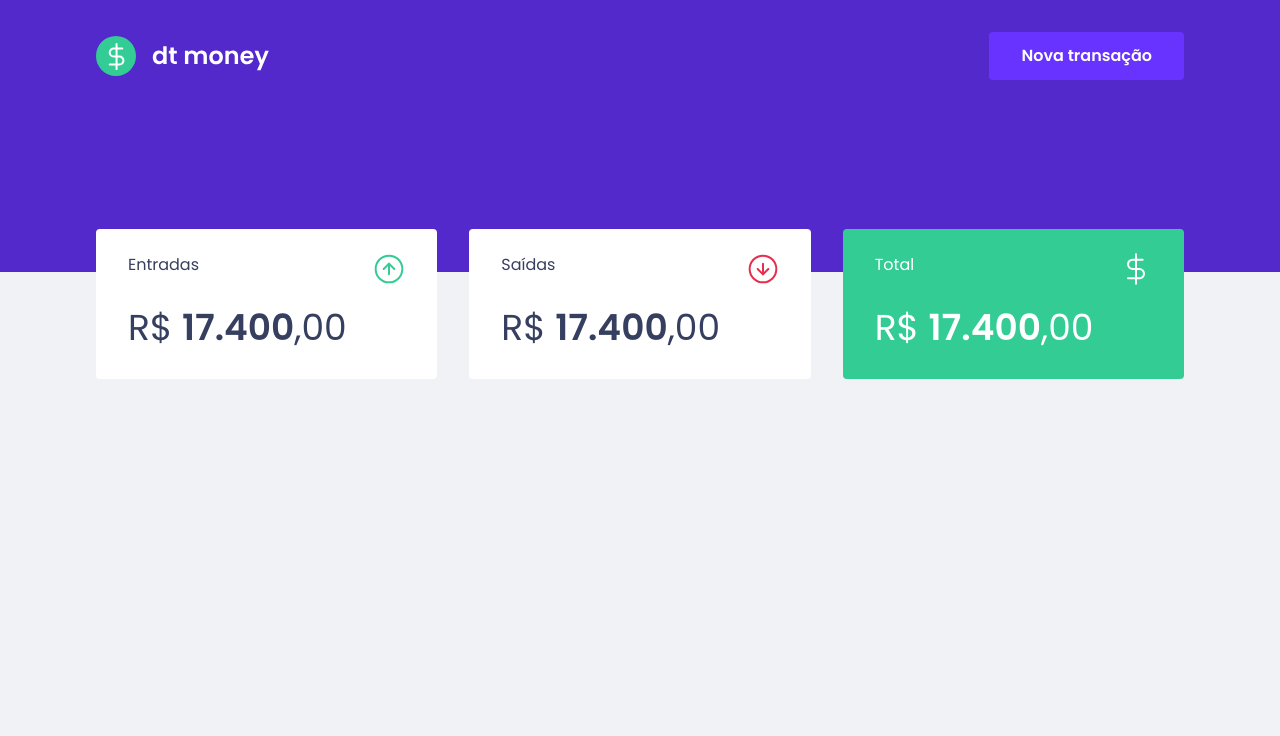
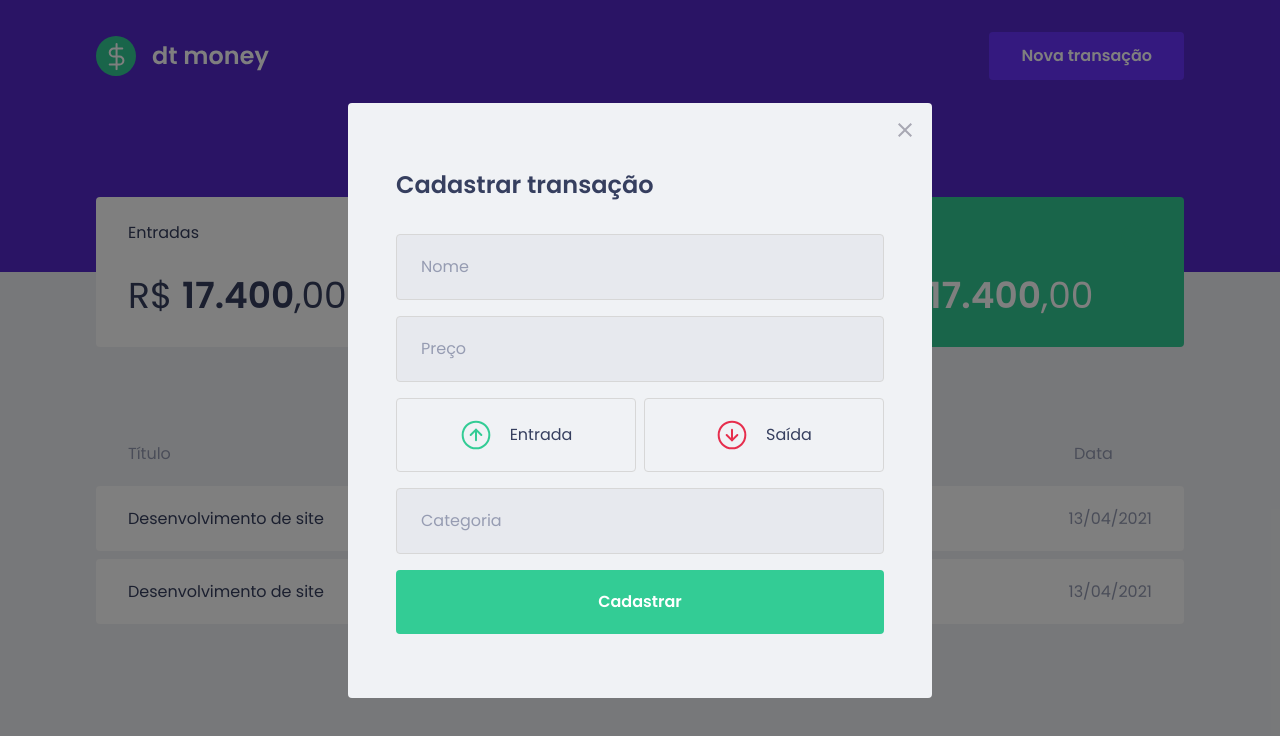
Before and after one commit to looeyf/dt-money-vuejs, a Vue app: page / in a window 1280 px wide. Both pictures are taken after a click on the button "Nova transação". Shown: the top 736 px of the page. Built offline with nearby package versions, Linux system fonts and the light colour scheme.

Commit message:
feature: SVGs as components, modal and new transaction form

```diff
--- a/package.json
+++ b/package.json
@@ -11,6 +11,7 @@
   "dependencies": {
     "@types/node": "^18.13.0",
     "sass": "^1.58.0",
+    "vite-svg-loader": "^4.0.0",
     "vue": "^3.2.45",
     "vue-router": "^4.1.6"
   },
--- a/src/components/Button.vue
+++ b/src/components/Button.vue
@@ -1,7 +1,16 @@
-<script setup lang="ts"></script>
+<script setup lang="ts">
+interface Props {
+  variant?: 'blue' | 'green';
+}
+const props = withDefaults(defineProps<Props>(), {
+  variant: 'blue',
+});
+
+const isGreen = props.variant === 'green';
+</script>
 
 <template>
-  <button class="button">
+  <button :class="['button', { 'button--green': isGreen }]">
     <slot />
   </button>
 </template>
@@ -20,6 +29,10 @@
   background-color: var(--blue-light);
   transition: 0.3s filter ease;
 
+  &--green {
+    background-color: var(--green);
+  }
+
   &:hover {
     filter: brightness(0.9);
   }
--- a/src/components/Card.vue
+++ b/src/components/Card.vue
@@ -1,5 +1,7 @@
 <script setup lang="ts">
-import { computed } from 'vue';
+import IncomesImg from '@/assets/incomes.svg?component';
+import OutcomesImg from '@/assets/incomes.svg?component';
+import TotalImg from '@/assets/incomes.svg?component';
 
 interface Props {
   type: 'Entradas' | 'Saídas' | 'Total';
@@ -13,9 +15,9 @@ const props = defineProps<Props>();
   <div :class="['card', { 'card-green': props.type === 'Total' }]">
     <header class="card-header">
       <span>{{ props.type }}</span>
-      <img v-if="props.type === 'Entradas'" src="@/assets/incomes.svg" alt="Entradas" />
-      <img v-else-if="props.type === 'Saídas'" src="@/assets/outcomes.svg" alt="Saídas" />
-      <img v-else src="@/assets/total.svg" alt="Total" />
+      <IncomesImg v-if="props.type === 'Entradas'" aria-label="Entradas" />
+      <OutcomesImg v-else-if="props.type === 'Saídas'" aria-label="Saídas" />
+      <TotalImg v-else aria-label="Total" />
     </header>
 
     <p class="card-content">R$ <b>17.400</b>,00</p>
--- /dev/null
+++ b/src/components/Modal.vue
@@ -0,0 +1,86 @@
+<script setup lang="ts">
+import CloseIcon from '@/assets/close.svg?component';
+import { nextTick, watch } from 'vue';
+
+interface Props {
+  isModalOpen: boolean;
+}
+
+const props = defineProps<Props>();
+
+const emit = defineEmits<{
+  (event: 'update:isModalOpen', value: boolean): void;
+}>();
+
+const handleCloseModal = () => {
+  emit('update:isModalOpen', false);
+};
+
+watch(
+  () => props.isModalOpen,
+  async (newValue) => {
+    await nextTick();
+    const modalElement = document.getElementById('modal');
+    if (newValue) {
+      modalElement?.focus();
+    } else {
+      modalElement?.blur();
+    }
+  }
+);
+</script>
+
+<template>
+  <transition name="fade" appear>
+    <div class="modal" v-if="props.isModalOpen">
+      <div id="modal" class="modal-content" @keydown.esc="handleCloseModal" tabindex="0">
+        <slot />
+        <CloseIcon
+          class="close"
+          src="@/assets/close.svg"
+          aria-label="Close modal"
+          @click="handleCloseModal"
+        />
+      </div>
+
+      <div class="modal-overlay" @click="handleCloseModal"></div>
+    </div>
+  </transition>
+</template>
+
+<style lang="scss" scoped>
+.modal {
+  position: absolute;
+  top: 0;
+  right: 0;
+  left: 0;
+  bottom: 0;
+
+  display: flex;
+  align-items: center;
+  justify-content: center;
+
+  &-content {
+    position: relative;
+    background-color: var(--background);
+    padding: 4rem 3rem;
+    border-radius: 4px;
+    z-index: 1010;
+
+    .close {
+      cursor: pointer;
+      position: absolute;
+      top: 20px;
+      right: 20px;
+    }
+  }
+
+  &-overlay {
+    position: absolute;
+    height: 100%;
+    width: 100%;
+    background-color: rgba(0, 0, 0, 0.5);
+    z-index: 1000;
+  }
+}
+</style>
--- a/src/components/NavBar.vue
+++ b/src/components/NavBar.vue
@@ -1,14 +1,26 @@
 <script setup lang="ts">
 import Button from './Button.vue';
+import NewTransactionForm from './NewTransactionForm.vue';
+import Modal from './Modal.vue';
+import DtMoneyLogo from '@/assets/logo.svg?component';
+import { ref } from 'vue';
+
+const isTransactionFormModalOpen = ref<boolean>(false);
+
+const handleOpenModal = () => (isTransactionFormModalOpen.value = true);
 </script>
 
 <template>
-  <div class="navbar-container">
+  <div v-bind="$attrs" class="navbar-container">
     <div class="navbar container">
-      <img src="@/assets/logo.svg" alt="Dt money logo" />
-      <Button>Nova transação</Button>
+      <DtMoneyLogo aria-label="Dt money logo" />
+      <Button @click="handleOpenModal">Nova transação</Button>
     </div>
   </div>
+
+  <Modal v-model:isModalOpen="isTransactionFormModalOpen">
+    <NewTransactionForm />
+  </Modal>
 </template>
 
 <style lang="scss" scoped>
--- /dev/null
+++ b/src/components/NewTransactionForm.vue
@@ -0,0 +1,116 @@
+<script setup lang="ts">
+import Button from './Button.vue';
+import IncomeIcon from '@/assets/incomes.svg?component';
+import OutcomeIcon from '@/assets/outcomes.svg?component';
+</script>
+
+<template>
+  <h2>Cadastrar transação</h2>
+
+  <form @submit.prevent="">
+    <input type="text" placeholder="Nome" />
+    <input type="text" placeholder="Preço" />
+    <div class="form-group">
+      <label class="input-radio">
+        <input class="income" type="radio" name="transactionType" />
+        <span>
+          <IncomeIcon aria-label="Entrada" />
+          Entrada
+        </span>
+      </label>
+
+      <label class="input-radio">
+        <input class="outcome" type="radio" name="transactionType" />
+        <span>
+          <OutcomeIcon aria-label="Saída" />
+          Saída
+        </span>
+      </label>
+    </div>
+    <input type="text" placeholder="Categoria" />
+
+    <Button variant="green">Cadastrar</Button>
+  </form>
+</template>
+
+<style lang="scss" scoped>
+h2 {
+  color: var(--text-title);
+  font-size: 1.5rem;
+  font-weight: 600;
+  margin-bottom: 2rem;
+}
+
+form {
+  display: flex;
+  flex-direction: column;
+  gap: 1rem;
+
+  .form-group {
+    display: flex;
+    gap: 0.5rem;
+  }
+
+  input {
+    border-radius: 4px;
+    font-size: 1rem;
+    line-height: 1.5rem;
+  }
+
+  input[type='text'] {
+    min-width: 30rem;
+    padding: 1.25rem 1.5rem;
+
+    background-color: #e7e9ee;
+    border: 1px solid #d7d7d7;
+    transition: 0.3s border-color ease-in-out;
+
+    &::placeholder {
+      color: #969cb2;
+    }
+
+    &:focus,
+    &:focus-visible {
+      outline: none;
+      border-color: var(--blue);
+    }
+  }
+
+  .input-radio {
+    min-width: 15rem;
+
+    input[type='radio'] {
+      appearance: none;
+      display: none;
+
+      &.income:checked + span {
+        background-color: rgba(18, 164, 84, 0.1);
+      }
+
+      &.outcome:checked + span {
+        background-color: rgba(230, 46, 77, 0.1);
+      }
+    }
+
+    span {
+      display: flex;
+      align-items: center;
+      justify-content: center;
+      gap: 1.125rem;
+
+      padding: 1.25rem 1.25rem;
+      color: var(--text-title);
+      border: 1px solid #d7d7d7;
+      border-radius: 4px;
+
+      transition: 0.3s background-color ease-in-out;
+      cursor: pointer;
+    }
+  }
+
+  button {
+    padding-top: 1.25rem !important;
+    padding-bottom: 1.25rem !important;
+  }
+}
+</style>
--- a/src/global.scss
+++ b/src/global.scss
@@ -47,3 +47,7 @@ button {
   margin: 0 auto;
   padding: 2rem 1rem;
 }
+
+.pt-0 {
+  padding-top: 0;
+}
--- a/src/views/Home.vue
+++ b/src/views/Home.vue
@@ -3,11 +3,36 @@ import Card from '@/components/Card.vue';
 </script>
 
 <template>
-  <div class="container">
+  <div class="container pt-0">
     <div class="summary">
       <Card type="Entradas" :value="17400.0" />
       <Card type="Saídas" :value="1259.0" />
       <Card type="Total" :value="16141.0" />
+    </div>
+
+    <div class="table">
+      <div class="table-row table-header">
+        <span class="column-title">Título</span>
+        <span class="column-value">Preço</span>
+        <span class="column-category">Categoria</span>
+        <span class="column-date">Data</span>
+      </div>
+
+      <div class="table-body">
+        <div class="table-row">
+          <span class="column-title">Desenvolvimento de site</span>
+          <span :class="['column-value', 'column-value--outcome']">- R$ 12.000,00</span>
+          <span class="column-category">Venda</span>
+          <span class="column-date">13/04/2021</span>
+        </div>
+
+        <div class="table-row">
+          <span class="column-title">Desenvolvimento de site</span>
+          <span :class="['column-value']">R$ 12.000,00</span>
+          <span class="column-category">Venda</span>
+          <span class="column-date">13/04/2021</span>
+        </div>
+      </div>
     </div>
   </div>
 </template>
@@ -22,4 +47,63 @@ import Card from '@/components/Card.vue';
     transform: translateY(-50%);
   }
 }
+
+.table {
+  display: flex;
+  flex-direction: column;
+  color: var(--text-body);
+
+  &-row {
+    display: grid;
+    grid-template-columns: repeat(12, 1fr);
+    gap: 0.5rem;
+    padding: 1.25rem 2rem;
+
+    > span {
+      &.column {
+        &-title {
+          grid-column: span 5;
+        }
+        &-value {
+          grid-column: span 3;
+        }
+        &-category {
+          grid-column: span 3;
+        }
+        &-date {
+          grid-column: span 1;
+        }
+      }
+    }
+  }
+
+  &-header {
+    font-size: 1rem;
+    line-height: 1.5rem;
+  }
+
+  &-body {
+    display: flex;
+    flex-direction: column;
+    gap: 0.5rem;
+
+    .table-row {
+      background-color: var(--shape);
+      border-radius: 4px;
+
+      .column {
+        &-title {
+          color: var(--text-title);
+        }
+        &-value {
+          color: var(--green);
+
+          &--outcome {
+            color: var(--red);
+          }
+        }
+      }
+    }
+  }
+}
 </style>
--- a/src/vite-env.d.ts
+++ b/src/vite-env.d.ts
@@ -1,4 +1,5 @@
 /// <reference types="vite/client" />
+/// <reference types="vite-svg-loader" />
 
 declare module '*.vue' {
   import type { DefineComponent } from 'vue';
--- a/vite.config.ts
+++ b/vite.config.ts
@@ -1,10 +1,11 @@
 import { defineConfig } from 'vite';
 import vue from '@vitejs/plugin-vue';
+import svgLoader from 'vite-svg-loader';
 import * as path from 'path';
 
 // https://vitejs.dev/config/
 export default defineConfig({
-  plugins: [vue()],
+  plugins: [vue(), svgLoader()],
   resolve: {
     alias: {
       '@': path.resolve(__dirname, './src'),
```
Also changed, not shown: src/assets/close.svg (added), 1 other file (tests, documents, lock files or other folders).
